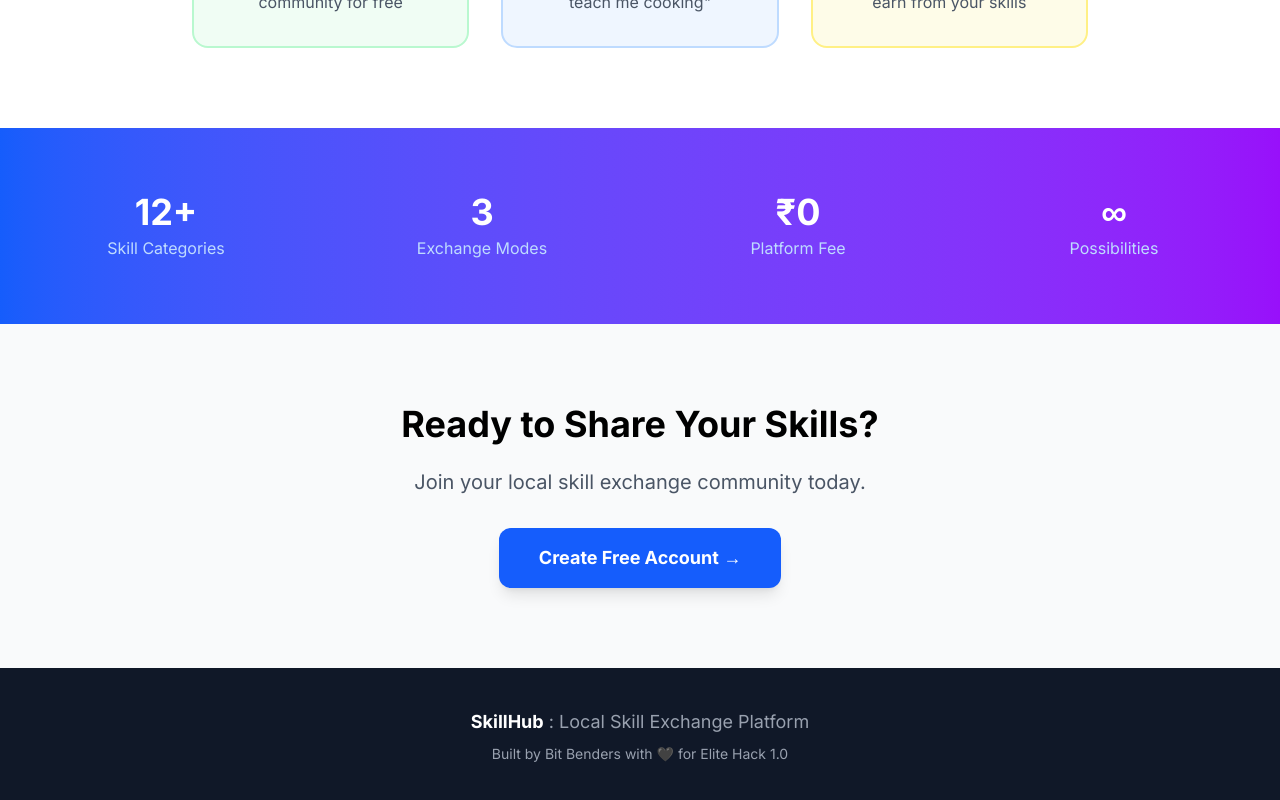
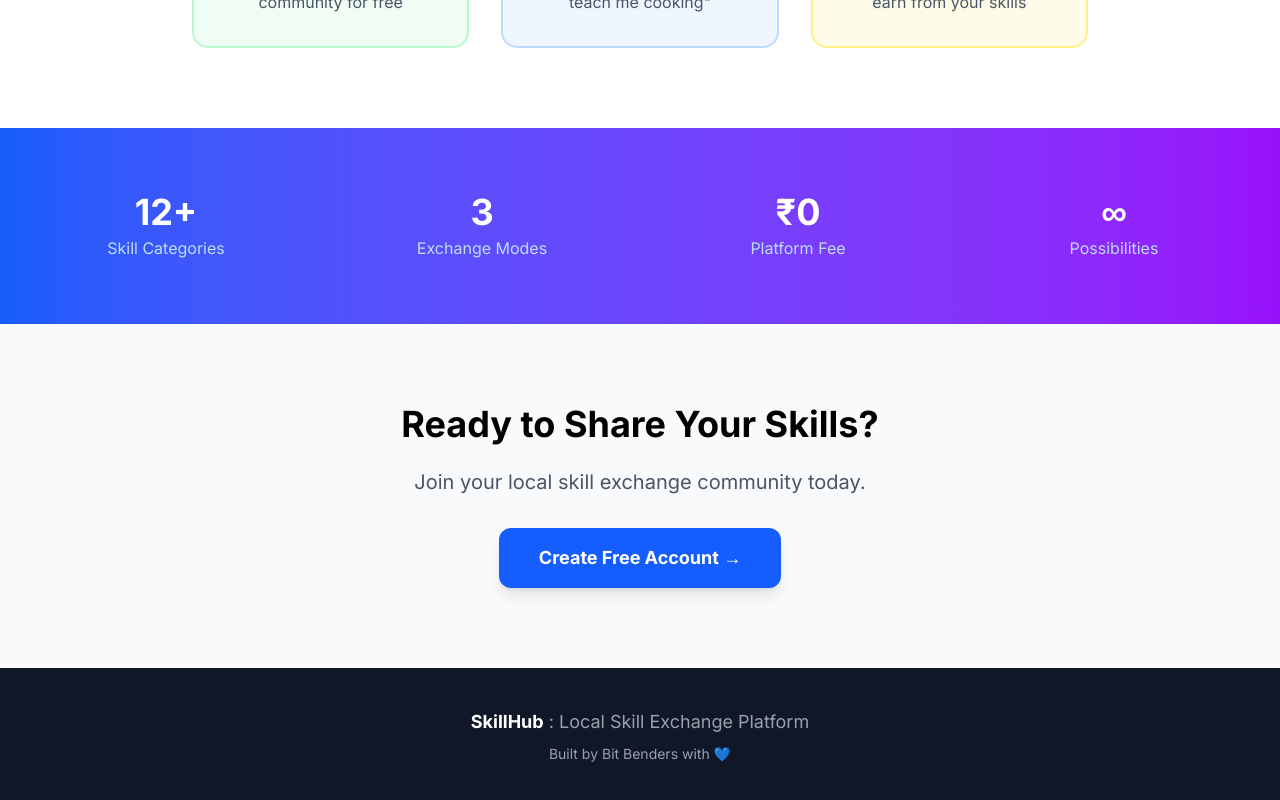
Before and after one commit to tejas-singh-0212/SkillHub, a Next.js app in the folder skillhub/: page / in a window 1280 px wide. Shown: the part 1979-2779 px from the top of the page. Built offline with nearby package versions, Linux system fonts and the light colour scheme; no server answers.

Commit message:
edited footer of landing page

```diff
--- a/skillhub/src/app/page.js
+++ b/skillhub/src/app/page.js
@@ -208,7 +208,7 @@ export default function HomePage() {
             Skill Exchange Platform
           </p>
           <p className="mt-2 text-sm">
-            Built by Bit Benders with 🖤 for Elite Hack 1.0
+            Built by Bit Benders with 💙
           </p>
         </div>
       </footer>
```
